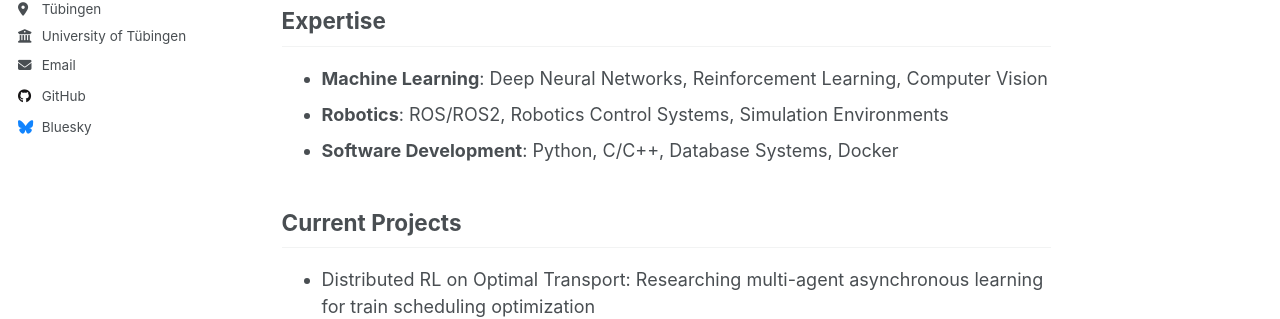
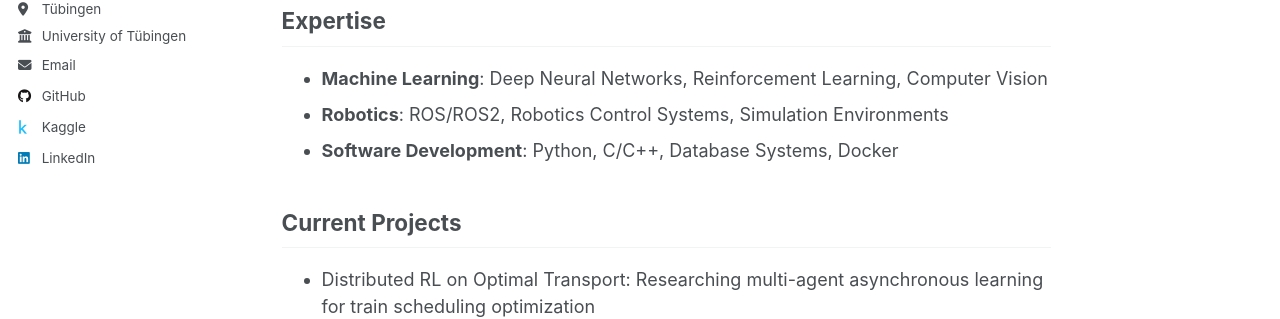
Before and after one commit to RobinU434/RobinU434.github.io, a Jekyll site: the page built from _pages/about.md, in a window 1280 px wide. Shown: the part 499-818 px from the top of the page. Built offline with Jekyll 4.4.1, drawn with Linux system fonts in a browser that asks for light colours; part of the change alters nothing that is shown.

Commit message:
Update _config.yml

```diff
--- a/_config.yml
+++ b/_config.yml
@@ -45,12 +45,12 @@ author:
   bitbucket        : # Username - Update with your username on the site
   codepen          : # Username
   dribbble         : # Username
-  github           : "https://github.com/RobinU434    "
-  kaggle           : # Username
+  github           : "RobinU434"
+  kaggle           : "robinuhrich"
   stackoverflow    : # User number or user number and name (i.e., use "1" or "1/jeff-atwood")
 
   # Social media
-  bluesky          : "bsky.app" # Replace this with you Bluesky username
+  bluesky          : # "bsky.app" # Replace this with you Bluesky username
   facebook         : # Username
   flickr           : # Username
   foursquare       : # Username
@@ -59,7 +59,7 @@ author:
   keybase          : # Username
   instagram        : # Username
   lastfm           : # Username
-  linkedin         : # Username
+  linkedin         : "robin-uhrich-bb2891293"
   mastodon         : # URL
   medium           : # URL
   pinterest        : # Username
```
